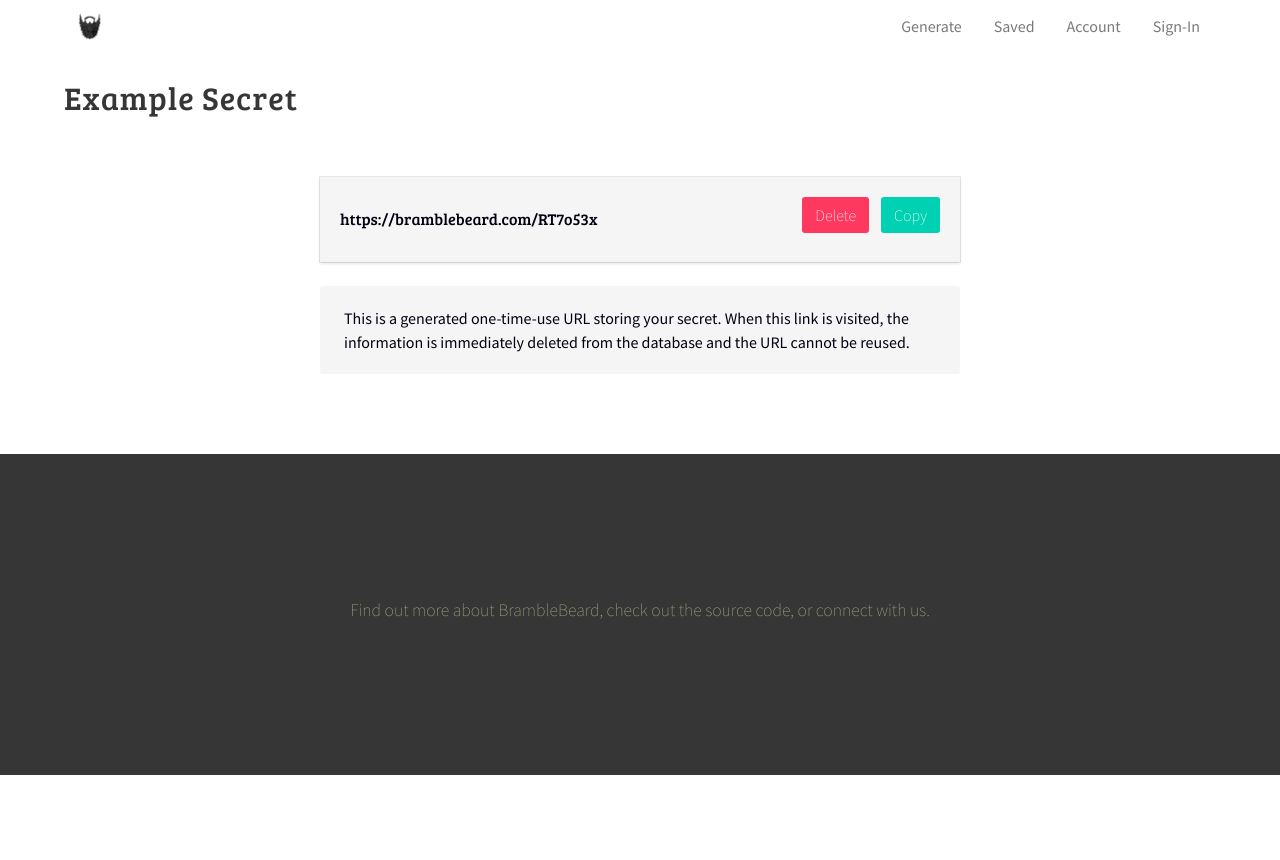
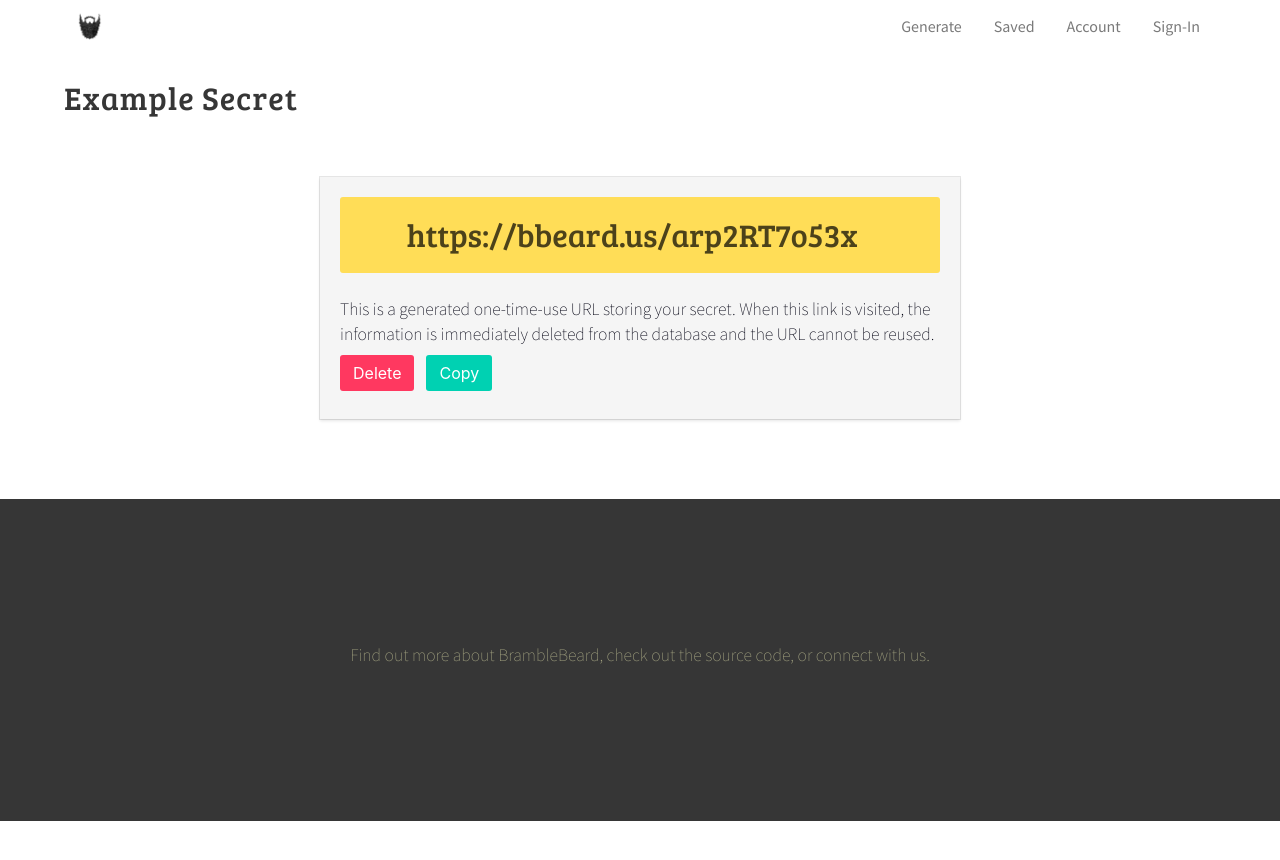
Before and after one commit to BrambleBeard/bramblebeard.github.io, a Jekyll site: the page built from example.html, in a window 1280 px wide. Shown: the top 860 px of the page. Built offline with Jekyll 4.4.1, drawn with Linux system fonts in a browser that asks for light colours.

Commit message:
e/htm Update generator and output pages

```diff
--- a/example.html
+++ b/example.html
@@ -6,18 +6,27 @@
 
 <section class="section">
     <div class="container container-narrow">
-        <nav class="level box">
-            <!-- Left side -->
-            <div class="level-left">
-                <h3>https://bramblebeard.com/RT7o53x</h3>
-            </div>
+        <div class="box">
+            <form action="example">
 
-            <!-- Right side -->
-            <div class="level-right">
-                <p class="level-item"><a href="/" class="button is-danger">Delete</a></p>
-                <p class="level-item"><a href="#" class="button is-primary">Copy</a></p>
-            </div>
-        </nav>
-        <div class="notification">This is a generated one-time-use URL storing your secret.  When this link is visited, the information is immediately deleted from the database and the URL cannot be reused.</div>
+                <div class="notification is-warning">
+                    <h3 class="title is-3 has-text-centered">https://bbeard.us/arp2RT7o53x</h3>
+                </div>
+                <!-- /.notification -->
+
+                <p>This is a generated one-time-use URL storing your secret.  When this link is visited, the information is immediately deleted from the database and the URL cannot be reused.</p>
+
+                <div class="field is-grouped">
+                    <p class="control">
+                        <button class="button is-danger">Delete</button>
+                    </p>
+                    <p class="control">
+                        <button class="button is-primary">Copy</button>
+                    </p>
+                </div>
+                <!-- /.field -->
+
+            </form>
+        </div>
     </div>
 </section>
```
Also changed, not shown: generate.html (+10 -6 lines).
